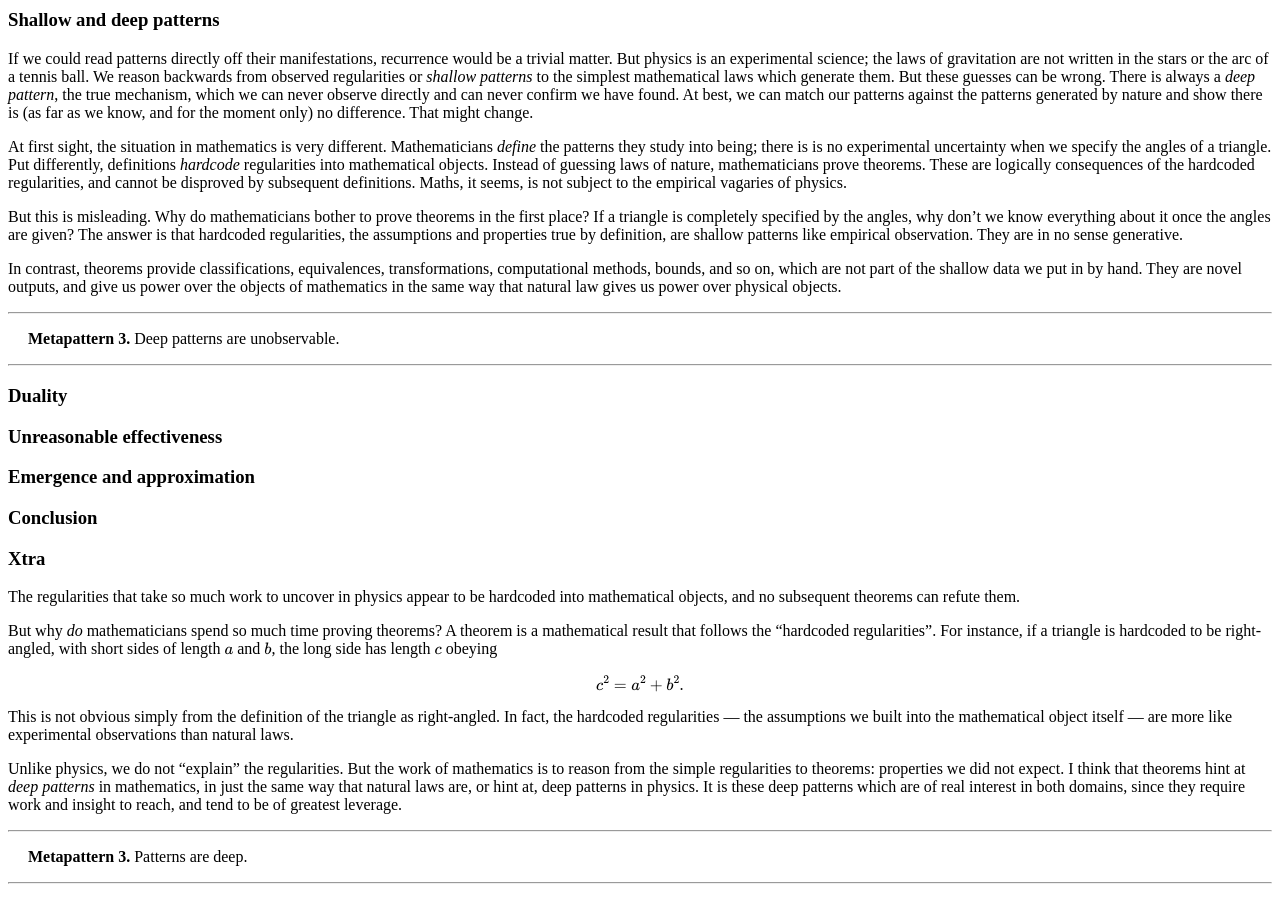
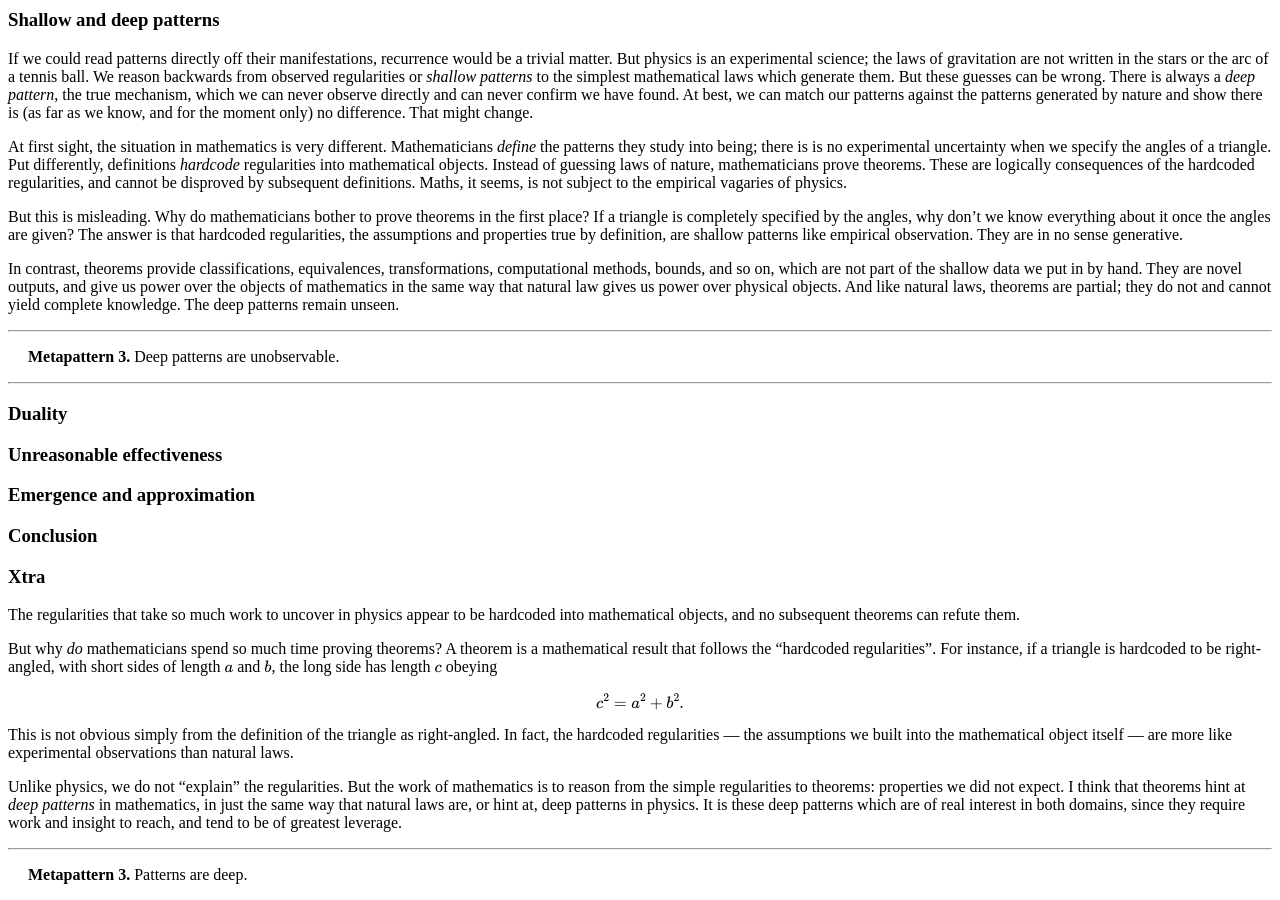
Before and after one commit to hapax/hapax.github.io, a Jekyll site: the page built from assets/patterns.md, in a window 1280 px wide and 900 px high, scrolled down 907 px. Built offline with Jekyll 4.4.1, drawn with Linux system fonts in a browser that asks for light colours; our own code applies the rules of GitHub Pages for plain Markdown files; formulas are drawn with MathJax 3; a script that is not in the unit is left out.

Commit message:
Update patterns.md

```diff
--- a/assets/patterns.md
+++ b/assets/patterns.md
@@ -101,6 +101,9 @@ not part of the shallow data we put in by hand.
 They are novel outputs, and give us power over the objects of
 mathematics in the same way that natural law gives us power over
 physical objects.
+And like natural laws, theorems are partial; they do not and cannot
+yield complete knowledge.
+The deep patterns remain unseen.
 
 ---
 
```
